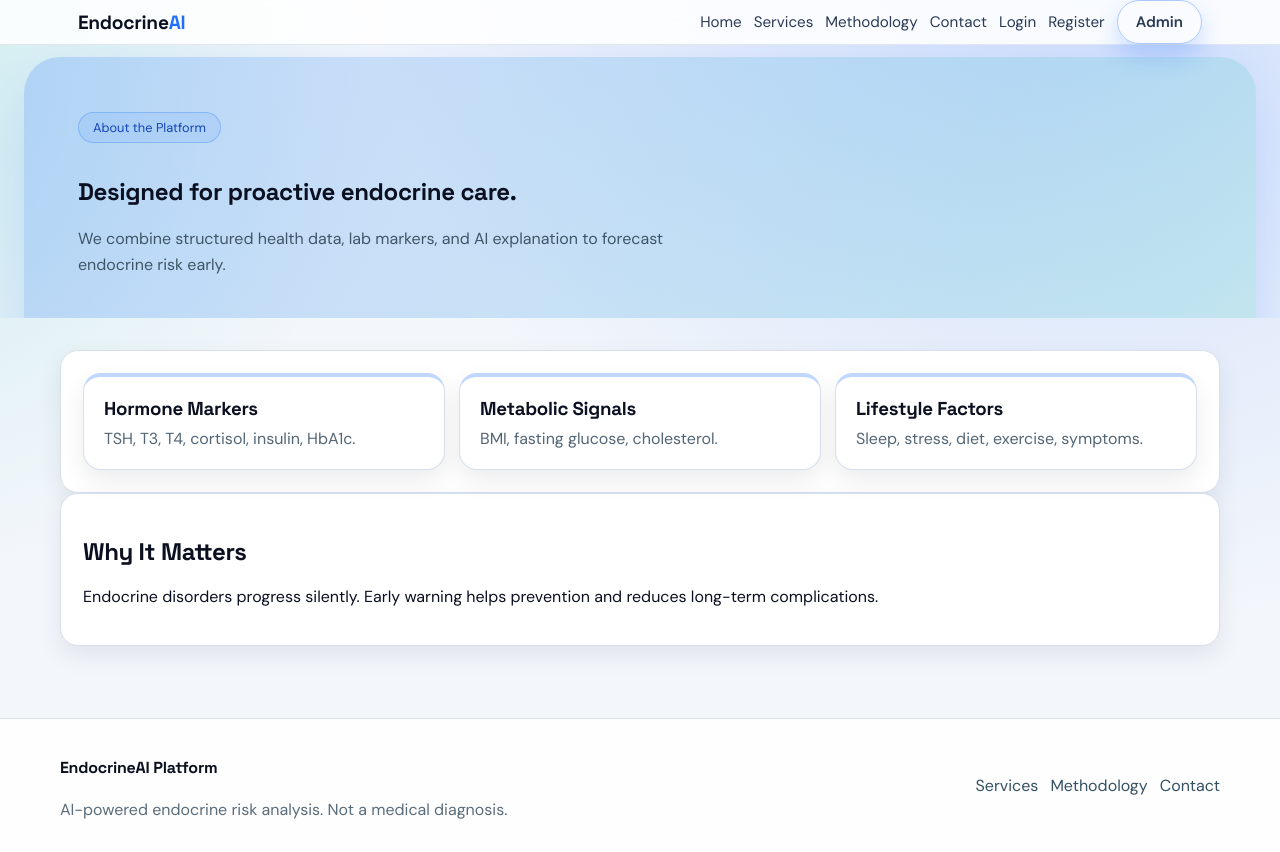
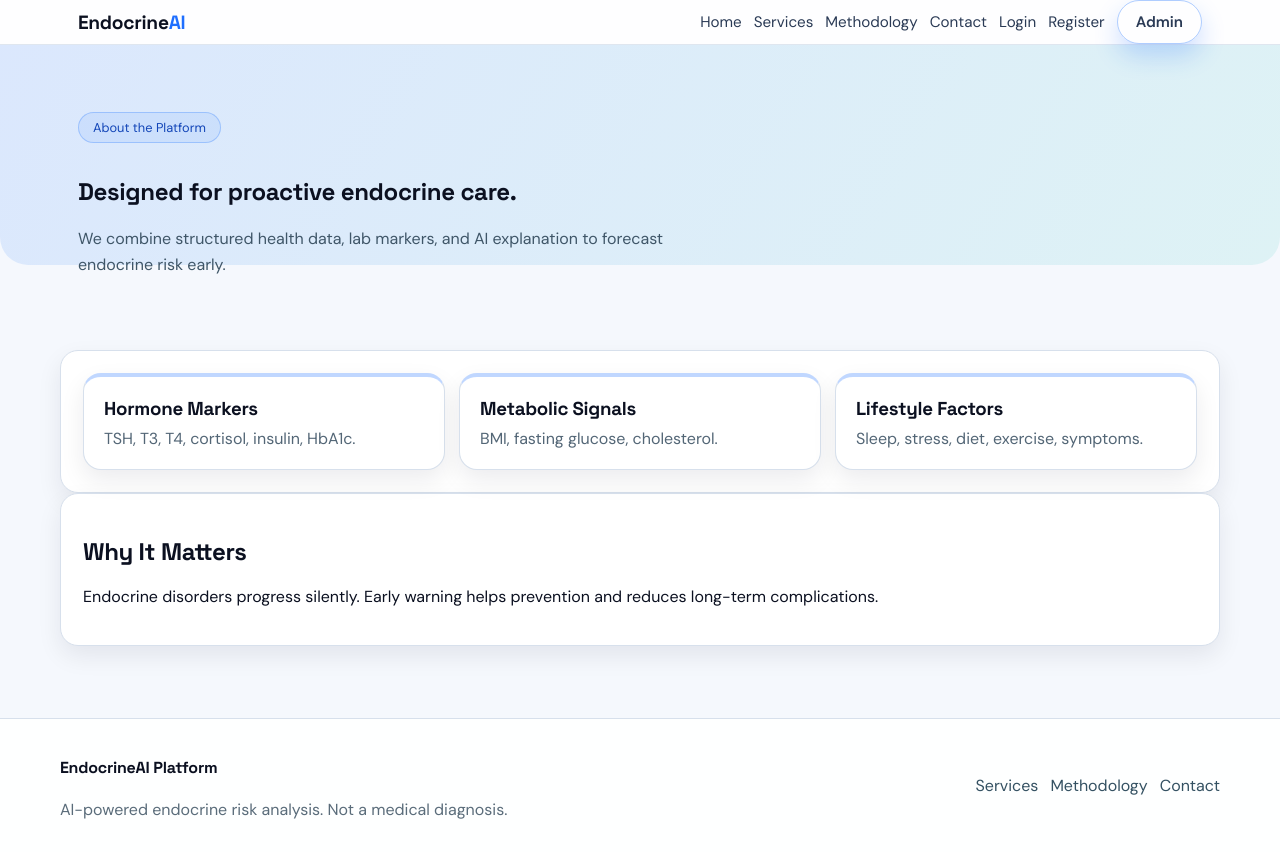
Before and after one commit to endocrineai-hub/endocrine-ai, a Flask app: page /about in a window 1280 px wide. Run offline with Flask 3, Linux system fonts and the light colour scheme.

Commit message:
Tone down hero background

```diff
--- a/backend/static/css/styles.css
+++ b/backend/static/css/styles.css
@@ -20,10 +20,7 @@ body {
   margin: 0;
   font-family: "DM Sans", system-ui, sans-serif;
   color: var(--ink);
-  background:
-    radial-gradient(1200px at 85% -10%, rgba(31, 111, 255, 0.18), transparent 60%),
-    radial-gradient(900px at -10% 10%, rgba(17, 191, 174, 0.16), transparent 55%),
-    #f3f6fb;
+  background: #f5f8fd;
 }
 
 h1, h2, h3, h4, .logo {
@@ -97,11 +94,12 @@ h1, h2, h3, h4, .logo {
 .hero::before {
   content: "";
   position: absolute;
-  inset: 12px 24px auto;
-  height: 320px;
-  background: linear-gradient(120deg, rgba(31, 111, 255, 0.22), rgba(17, 191, 174, 0.16));
-  border-radius: 36px;
-  box-shadow: 0 28px 70px rgba(31, 111, 255, 0.18);
+  left: 0;
+  right: 0;
+  top: -40px;
+  height: 260px;
+  background: linear-gradient(120deg, rgba(31, 111, 255, 0.12), rgba(17, 191, 174, 0.1));
+  border-radius: 28px;
   z-index: -1;
 }
 .hero-grid {
```
